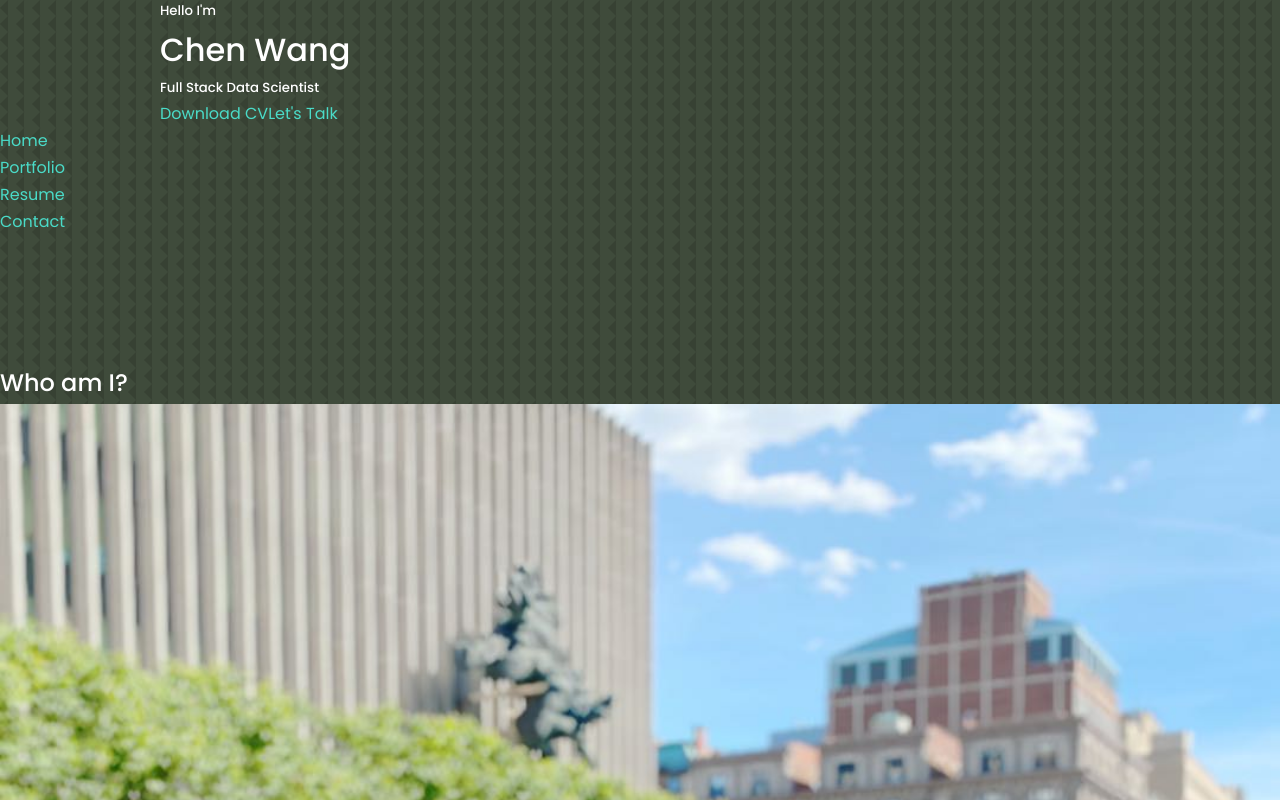
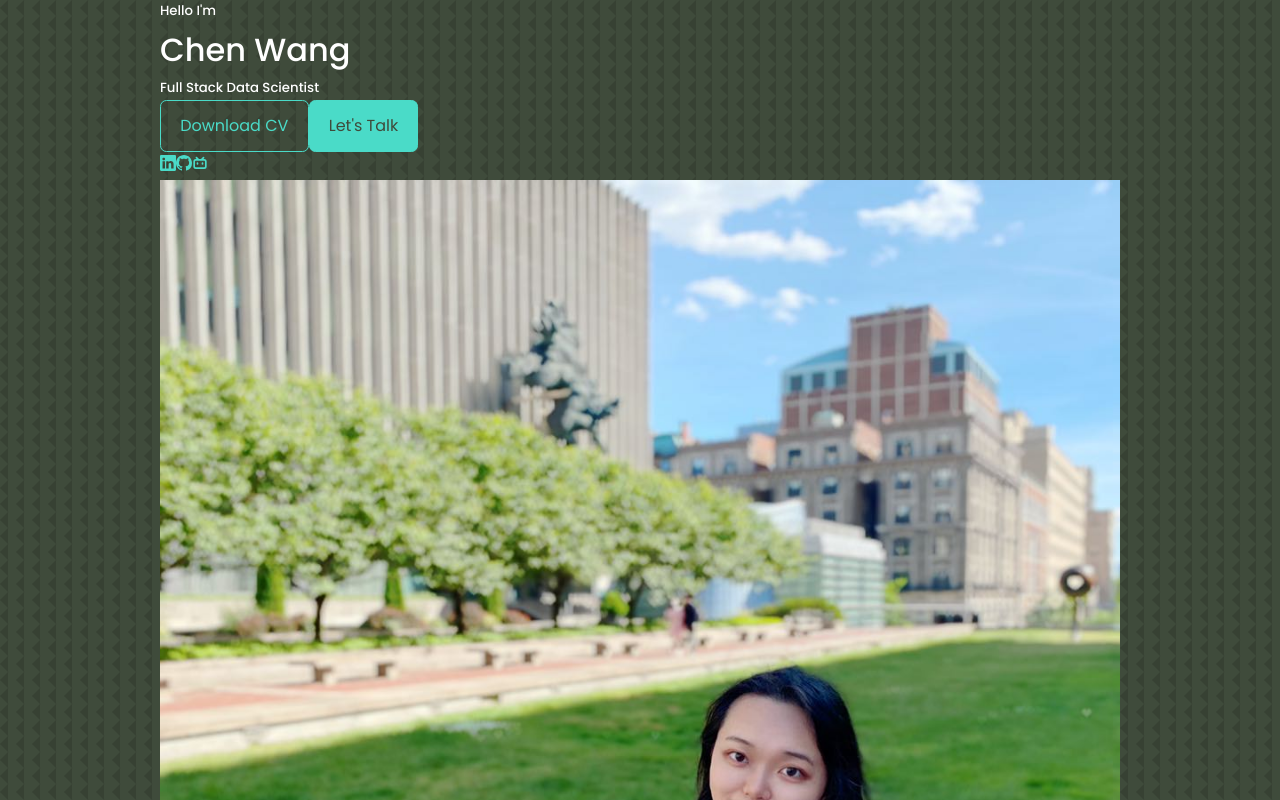
Before and after one commit to wangheer2010/My-React-Portfolio, a React (Create React App) app: page / in a window 1280 px wide. Shown: the top 800 px of the page. Built offline with nearby package versions, Linux system fonts and the light colour scheme.

Commit message:
Add icons

```diff
--- a/package.json
+++ b/package.json
@@ -16,6 +16,7 @@
     "loaders.css": "^0.1.2",
     "react": "^18.2.0",
     "react-dom": "^18.2.0",
+    "react-icons": "^4.4.0",
     "react-leaflet": "^4.0.1",
     "react-loaders": "^3.0.1",
     "react-router-dom": "^6.3.0",
--- a/src/components/Header/CTA.js
+++ b/src/components/Header/CTA.js
@@ -3,8 +3,8 @@ import CV from '../../assets/cv.pdf'
 const CTA = () => {
   return (
     <div className='cta'>
-        <a href={CV} download>Download CV</a>
-        <a href="#contact">Let's Talk</a>
+        <a href={CV} download className='btn'>Download CV</a>
+        <a href="#contact" className='btn btn-primary'>Let's Talk</a>
     </div>
   )
 }
--- a/src/components/Header/Header.js
+++ b/src/components/Header/Header.js
@@ -1,7 +1,8 @@
 import React from 'react'
 import './header.css'
 import CTA from './CTA'
-
+import ME from '../../assets/me.png'
+import HeaderSocials from './HeaderSocials'
 const Header = () => {
     return (
         <header className='container header_container'>
@@ -9,6 +10,12 @@ const Header = () => {
             <h1>Chen Wang</h1>
             <h5 className='text-align'> Full Stack Data Scientist</h5>
             <CTA />
+            <HeaderSocials />
+            <div className='me'>
+                <img src={ME} alt="me" />
+            </div>
+
+            <a href="#contact" className="scroll_down">Scroll Down</a>
         </header>
     )
 }
--- /dev/null
+++ b/src/components/Header/HeaderSocials.js
@@ -0,0 +1,15 @@
+import React from 'react'
+import {BsLinkedin, BsGithub} from 'react-icons/bs'
+import {RiBilibiliFill} from 'react-icons/ri'
+
+const HeaderSocials = () => {
+  return (
+    <div className='header_socials'>
+        <a href="https://www.linkedin.com/in/chenwang970912/" target="_blank"><BsLinkedin /></a>
+        <a href="https://github.com/wangheer2010" target="_blank"><BsGithub /></a>
+        <a href="https://space.bilibili.com/1990410336" target="_blank"><RiBilibiliFill /></a>
+    </div>
+  )
+}
+
+export default HeaderSocials
```
Also changed, not shown: src/assets/me.png (added), 1 other file (tests, documents, lock files or other folders).
